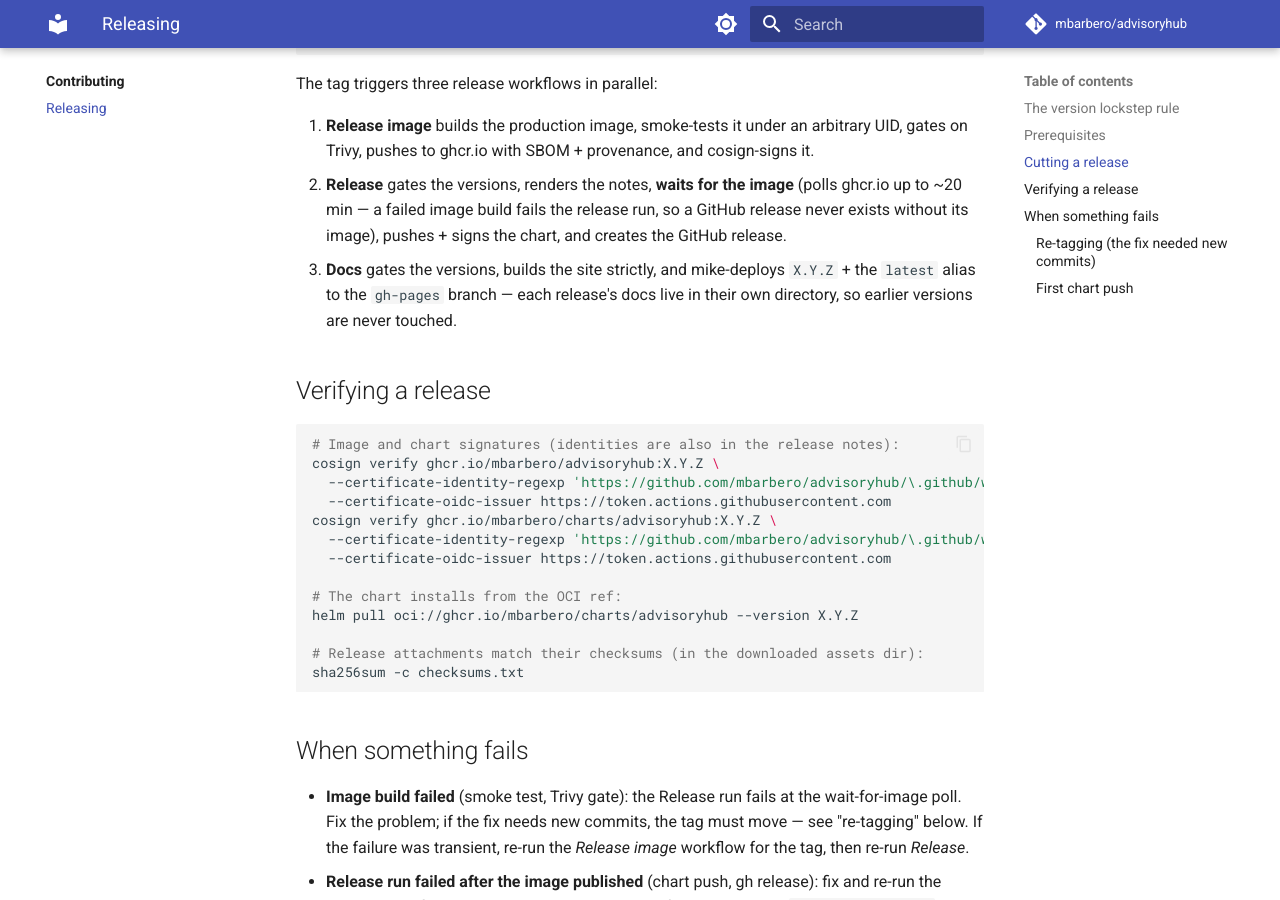
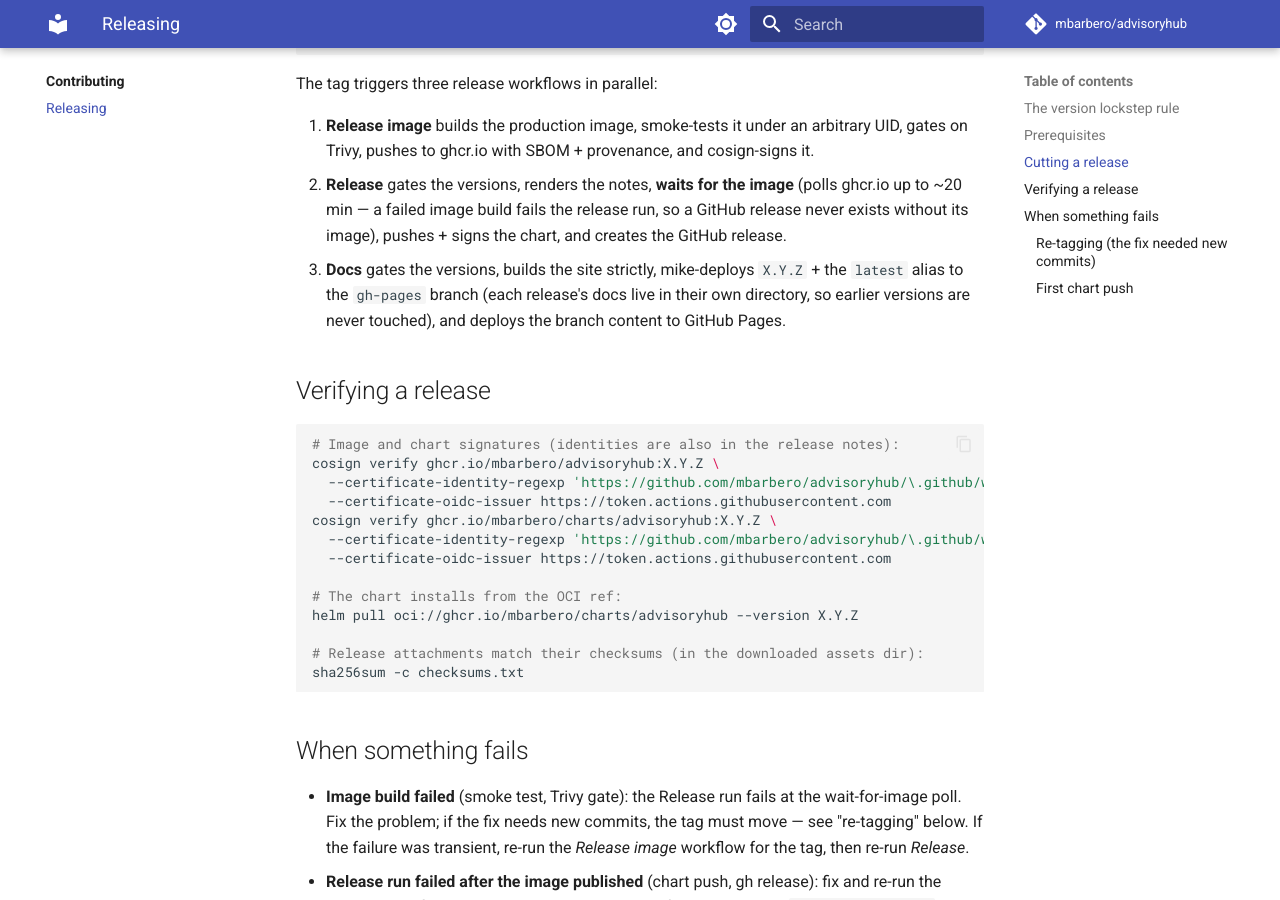
Before and after one commit to eclipse-csi/advisoryhub, an MkDocs documentation site: the page built from docs/contributing/releasing.md, in a window 1280 px wide and 900 px high, scrolled down 1433 px. Built offline with MkDocs 1.6.1 and Material for MkDocs 9.7.7, drawn with Linux system fonts in a browser that asks for light colours; comment, search, counter and statistics services are not loaded; the version menu is left out.

Commit message:
ci(docs): deploy Pages from the workflow instead of branch source
Switch the Pages serving model from 'deploy from branch' to the
'GitHub Actions' source: the gh-pages branch becomes purely the
version-state store mike appends to, and the deploy job now extracts
the branch content and deploys it itself (configure-pages with
enablement: true — self-creates the Pages site with the workflow build
type on first run, no manual Settings step — upload-pages-artifact,
deploy-pages, all SHA-pinned, Dependabot-maintained).

This buys: only this workflow can publish (a stray push to gh-pages
never goes live on its own), deployment history + protection rules via
the github-pages environment, and no dependency on GitHub's opaque
internal pages-build-deployment. Costs: pages: write + id-token: write
on the deploy job and three more pinned actions.

zizmor (offline): no findings.

Assisted-by: Claude:claude-fable-5
Signed-off-by: Mikaël Barbero <mikael.barbero@eclipse-foundation.org>

```diff
--- a/docs/contributing/releasing.md
+++ b/docs/contributing/releasing.md
@@ -55,9 +55,10 @@ The tag triggers three release workflows in parallel:
    (polls ghcr.io up to ~20 min — a failed image build fails the release run,
    so a GitHub release never exists without its image), pushes + signs the
    chart, and creates the GitHub release.
-3. **Docs** gates the versions, builds the site strictly, and mike-deploys
-   `X.Y.Z` + the `latest` alias to the `gh-pages` branch — each release's
-   docs live in their own directory, so earlier versions are never touched.
+3. **Docs** gates the versions, builds the site strictly, mike-deploys
+   `X.Y.Z` + the `latest` alias to the `gh-pages` branch (each release's
+   docs live in their own directory, so earlier versions are never
+   touched), and deploys the branch content to GitHub Pages.
 
 ## Verifying a release
 
```
Also changed, not shown: docs/contributing/README.md (+4 -1 lines), 1 other file.
